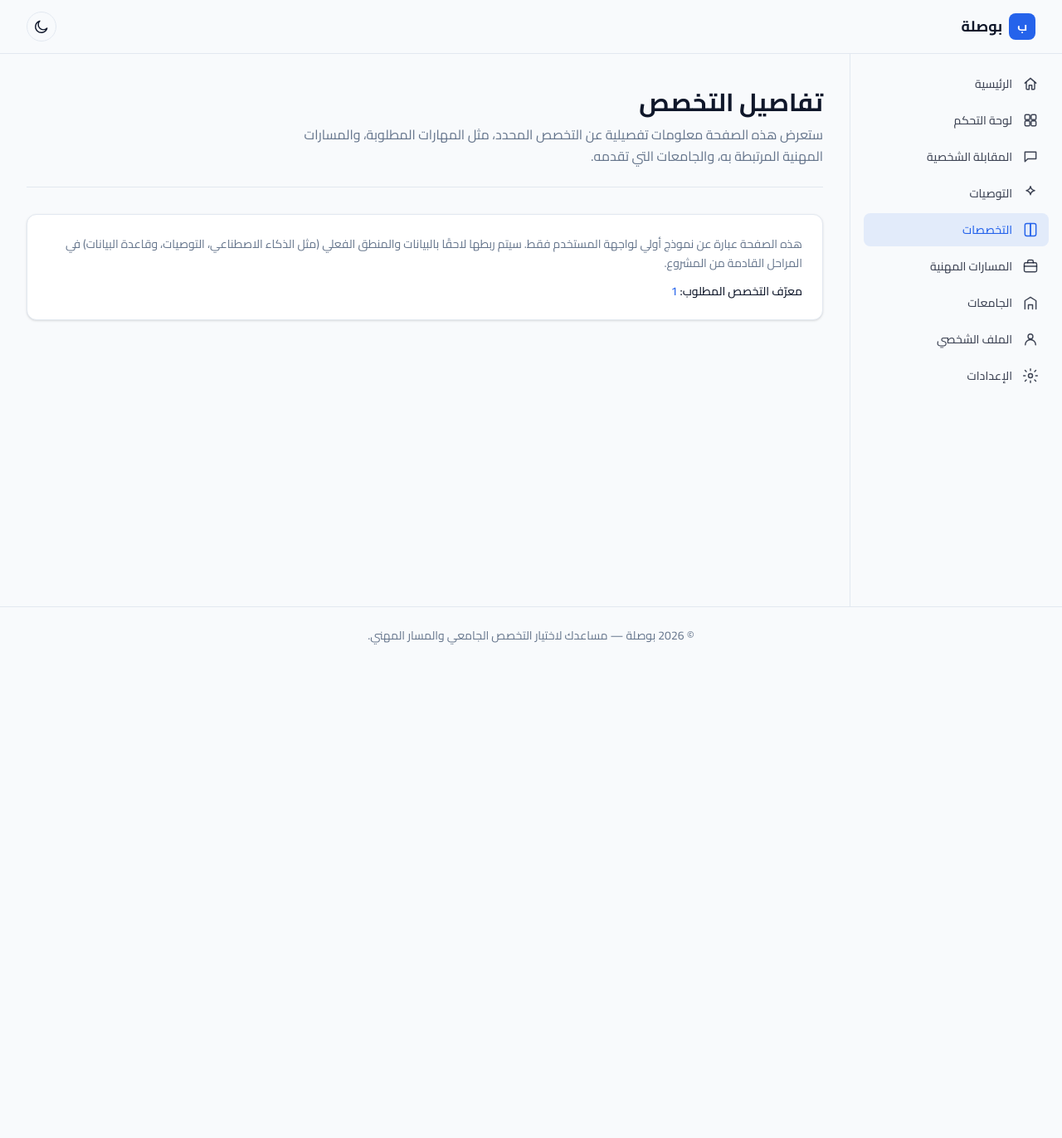
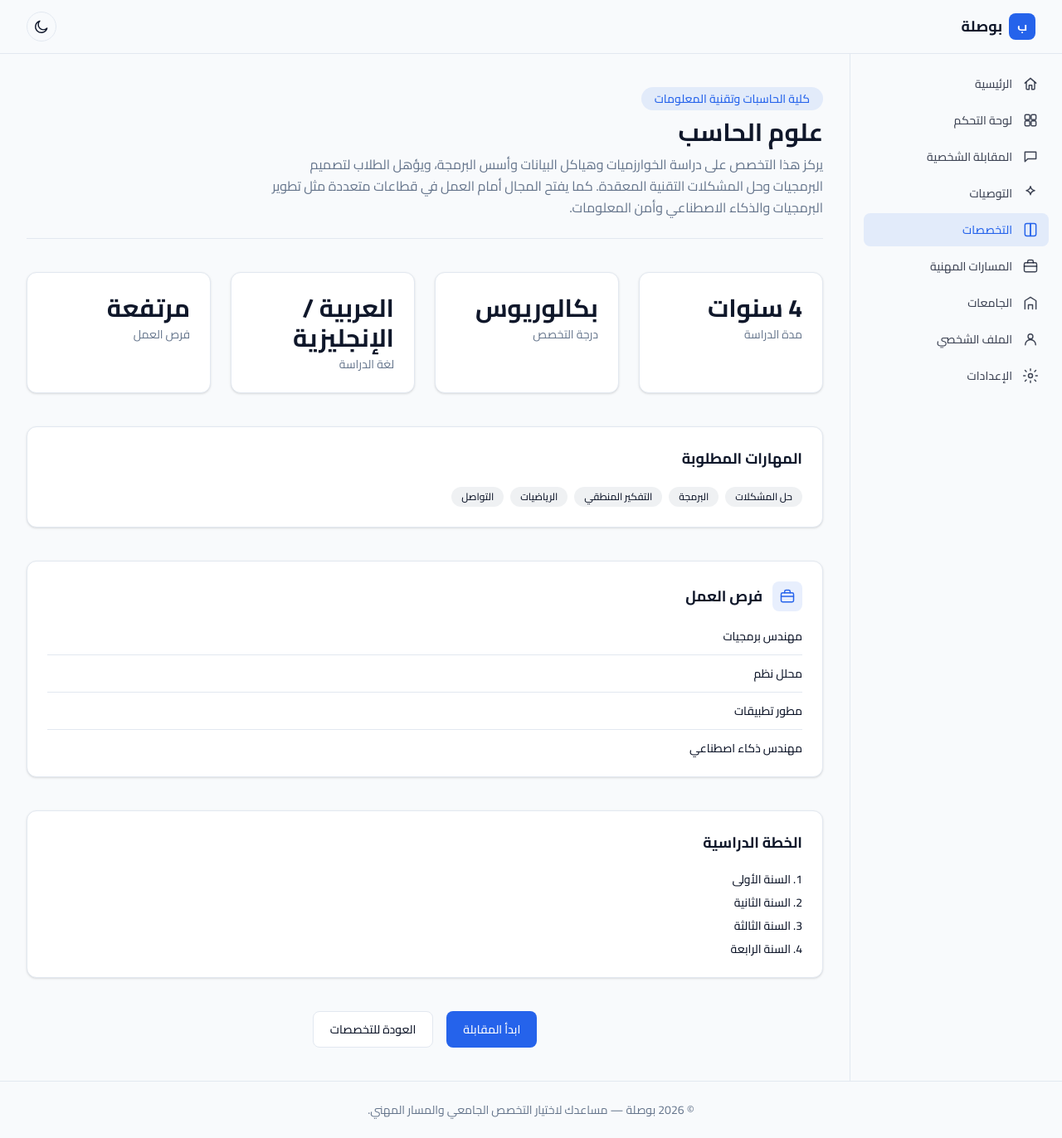
Before and after one commit to TalaS04/bousla-ai-career-advisor, a Next.js app: page /majors/1 in a window 1280 px wide. Shown: the whole page at 83% size. Before the commit the page ends 800 px from the top, so only its background shows below. Built offline with nearby package versions, Linux system fonts and the light colour scheme.

Commit message:
Week 4: Build major details page

```diff
--- a/src/app/majors/[id]/page.tsx
+++ b/src/app/majors/[id]/page.tsx
@@ -1,71 +1,192 @@
 import type { Metadata } from "next";
-import { PlaceholderPage } from "@/components/ui/PlaceholderPage";
+import { Container } from "@/components/ui/Container";
+import { PageHeader } from "@/components/ui/PageHeader";
+import { Button } from "@/components/ui/Button";
+import { StatCard } from "@/components/ui/StatCard";
+import { DashboardCard } from "@/components/ui/DashboardCard";
 
-interface MajorDetailPageProps {
-  /**
-   * In the Next.js App Router (since Next.js 15), route params are provided
-   * as a `Promise` rather than a plain object — this lets Next.js start
-   * streaming the surrounding layout before the specific param values are
-   * resolved. Server Components that need the value must `await` it, as
-   * both functions below do.
-   */
-  params: Promise<{ id: string }>;
+export const metadata: Metadata = { title: "تفاصيل التخصص" };
+
+/** The sample major's name, shown as this static prototype's fixed content. */
+const MAJOR_NAME = "علوم الحاسب";
+
+/** The major's owning faculty, shown as the page header's eyebrow. */
+const MAJOR_FACULTY = "كلية الحاسبات وتقنية المعلومات";
+
+/** Short description of the major, shown under the title. */
+const MAJOR_DESCRIPTION =
+  "يركز هذا التخصص على دراسة الخوارزميات وهياكل البيانات وأسس البرمجة، ويؤهل الطلاب لتصميم البرمجيات وحل المشكلات التقنية المعقدة. كما يفتح المجال أمام العمل في قطاعات متعددة مثل تطوير البرمجيات والذكاء الاصطناعي وأمن المعلومات.";
+
+interface MajorFactSample {
+  label: string;
+  value: string;
 }
 
 /**
- * Builds this page's `<title>` dynamically from the `id` route param.
+ * Quick facts about the major, shown as the information grid.
  *
- * Parameters:
- *   `{ params }` — see `MajorDetailPageProps` above.
- * Return value:
- *   A `Metadata` object with a title that includes the requested major id.
- * Why this exists separately from the page component:
- *   `generateMetadata` is a Next.js convention: the framework calls it to
- *   build `<head>` content independently of (and before) rendering the
- *   page body, which is why it re-reads `params` rather than sharing state
- *   with `MajorDetailPage`.
+ * What it does: a plain data array pairing each fact's label with its
+ * value.
+ *
+ * Why it exists: no CSV loading or database exists yet (Week 4 is UI-
+ * only), so this stands in for real major metadata, letting the
+ * information grid be built and reviewed now against realistic values.
+ *
+ * When it is used: read once, by the `.map()` call in `MajorDetailPage`
+ * below, to render one `StatCard` per fact.
  */
-export async function generateMetadata({
-  params,
-}: MajorDetailPageProps): Promise<Metadata> {
-  const { id } = await params;
-  return { title: `تفاصيل التخصص #${id}` };
-}
+const MAJOR_FACTS: MajorFactSample[] = [
+  { label: "مدة الدراسة", value: "4 سنوات" },
+  { label: "درجة التخصص", value: "بكالوريوس" },
+  { label: "لغة الدراسة", value: "العربية / الإنجليزية" },
+  { label: "فرص العمل", value: "مرتفعة" },
+];
+
+/**
+ * Skills this major requires, shown as badges.
+ *
+ * What it does: a plain list of skill names.
+ *
+ * Why it exists: stands in for real skill data
+ * (`src/data/major_skill_mapping.csv`, planned in Week 3) that isn't
+ * loaded yet.
+ *
+ * When it is used: read once, by the `.map()` call in `MajorDetailPage`
+ * below.
+ */
+const REQUIRED_SKILLS: string[] = ["حل المشكلات", "البرمجة", "التفكير المنطقي", "الرياضيات", "التواصل"];
+
+/**
+ * Career paths this major leads to.
+ *
+ * What it does: a plain list of career titles.
+ *
+ * Why it exists: stands in for real career data
+ * (`src/data/major_career_mapping.csv`, planned in Week 3) that isn't
+ * loaded yet.
+ *
+ * When it is used: read once, by the `.map()` call in `MajorDetailPage`
+ * below.
+ */
+const CAREER_OPPORTUNITIES: string[] = [
+  "مهندس برمجيات",
+  "محلل نظم",
+  "مطور تطبيقات",
+  "مهندس ذكاء اصطناعي",
+];
+
+/**
+ * The four-year study plan's stage labels, in order.
+ *
+ * What it does: a plain, ordered list — array order is meaningful, it's
+ * the study-plan's display order.
+ *
+ * Why it exists: stands in for a real term-by-term curriculum, not
+ * available without the (not-yet-loaded) Week 3 data layer.
+ *
+ * When it is used: read once, by the `.map()` call in `MajorDetailPage`
+ * below, to render a native numbered list.
+ */
+const STUDY_PLAN_STAGES: string[] = ["السنة الأولى", "السنة الثانية", "السنة الثالثة", "السنة الرابعة"];
 
 /**
  * `/majors/[id]` — the detail page for one specific university major.
  *
  * Purpose & responsibility:
- *   Will eventually show everything about one major: its description, the
- *   skills it requires (`major_skill_mapping.csv`), the careers it leads
- *   to (`major_career_mapping.csv`), and which universities offer it
- *   (`university_major_mapping.csv`) — all planned in Week 3's data layer.
- *   For Week 4, with no database wired up, this page cannot fetch a real
- *   major by id — it only proves the dynamic route resolves correctly and
- *   echoes the requested `id` back, so the routing structure is verified
- *   before real data is connected.
+ *   Show everything about one major on a single page: quick facts,
+ *   required skills, the careers it leads to, and its study plan —
+ *   replacing the Week 4 `PlaceholderPage` that stood here before. It
+ *   renders a realistic layout built from static sample data
+ *   (`MAJOR_NAME`, `MAJOR_FACTS`, `REQUIRED_SKILLS`,
+ *   `CAREER_OPPORTUNITIES`, `STUDY_PLAN_STAGES` above), since there's
+ *   still no CSV loading or database to look a major up by id from.
  *
- * Why the `[id]` folder name matters:
- *   Next.js's App Router treats a folder named `[id]` as a dynamic segment
- *   — any path shaped like `/majors/<anything>` matches this file, and
- *   `<anything>` becomes the `id` param. This is what lets `/majors/12` and
- *   `/majors/mechanical-engineering` both resolve here without a separate
- *   route file for every possible major.
+ * Why this no longer reads the `id` route param:
+ *   The previous placeholder awaited `params` just to echo the requested
+ *   id back, to prove the dynamic route resolved correctly. With no data
+ *   source to look majors up in, every id under `/majors/*` shows this
+ *   same static sample major — there's nothing yet to select with the id,
+ *   so keeping the unused param would only add dead code.
+ *
+ * Why the required-skills badges are inline markup, not a new component:
+ *   The same small "rounded pill per skill" styling already exists inline
+ *   inside `MajorRecommendationCard` (on `/recommendations`). Reusing that
+ *   exact styling here (rather than the differently-shaped
+ *   `MajorRecommendationCard` itself, or a new one-off badge component)
+ *   satisfies "reuse existing badge styling" without touching that
+ *   existing, working component.
+ *
+ * Why the information grid, skills, careers, and study plan sections
+ * reuse `StatCard`/`DashboardCard` instead of new components:
+ *   `StatCard` (an icon-less label+value tile here) already is exactly
+ *   "a fact with a label," and `DashboardCard` already is exactly "a
+ *   titled card wrapping a list" — both existing, generic components
+ *   (not specific to the dashboard despite the name), so building this
+ *   page from them is reuse, not a coincidence of similar-looking new
+ *   code.
+ *
+ * Why "ابدأ المقابلة" and "العودة للتخصصات" don't do anything:
+ *   Both would require real navigation/flow logic that's out of scope
+ *   this week. `Button` is used in its plain action-button form (no
+ *   `href`/`onClick`), the same honest-placeholder treatment used
+ *   throughout the app.
  *
  * How it interacts with the rest of the application:
- *   Will eventually be linked to from each major listed on `/majors`.
+ *   Reached from each major card's "عرض التفاصيل" button conceptually
+ *   (that button is itself still a placeholder — see `/majors`). Rendered
+ *   inside `AppShell`, so it automatically gets the Navbar/Sidebar/Footer.
  */
-export default async function MajorDetailPage({ params }: MajorDetailPageProps) {
-  const { id } = await params;
+export default function MajorDetailPage() {
+  return (
+    <Container className="flex flex-col gap-10 py-10">
+      <PageHeader eyebrow={MAJOR_FACULTY} title={MAJOR_NAME} description={MAJOR_DESCRIPTION} />
 
-  return (
-    <PlaceholderPage
-      title="تفاصيل التخصص"
-      description="ستعرض هذه الصفحة معلومات تفصيلية عن التخصص المحدد، مثل المهارات المطلوبة، والمسارات المهنية المرتبطة به، والجامعات التي تقدمه."
-    >
-      <p className="text-sm font-medium text-foreground">
-        معرّف التخصص المطلوب: <span className="text-primary">{id}</span>
-      </p>
-    </PlaceholderPage>
+      <section aria-label="معلومات سريعة" className="grid gap-6 sm:grid-cols-2 lg:grid-cols-4">
+        {MAJOR_FACTS.map((fact) => (
+          <StatCard key={fact.label} value={fact.value} label={fact.label} />
+        ))}
+      </section>
+
+      <DashboardCard title="المهارات المطلوبة">
+        <ul className="flex flex-wrap gap-2">
+          {REQUIRED_SKILLS.map((skill) => (
+            <li
+              key={skill}
+              className="rounded-full bg-muted/10 px-3 py-1 text-xs font-medium text-foreground"
+            >
+              {skill}
+            </li>
+          ))}
+        </ul>
+      </DashboardCard>
+
+      <DashboardCard title="فرص العمل" icon="careers">
+        <ul className="flex flex-col divide-y divide-border">
+          {CAREER_OPPORTUNITIES.map((career) => (
+            <li
+              key={career}
+              className="py-3 text-sm font-medium text-foreground first:pt-0 last:pb-0"
+            >
+              {career}
+            </li>
+          ))}
+        </ul>
+      </DashboardCard>
+
+      <DashboardCard title="الخطة الدراسية">
+        <ol className="list-inside list-decimal space-y-2 text-sm font-medium text-foreground">
+          {STUDY_PLAN_STAGES.map((stage) => (
+            <li key={stage}>{stage}</li>
+          ))}
+        </ol>
+      </DashboardCard>
+
+      <div className="flex flex-col items-center justify-center gap-4 sm:flex-row">
+        <Button ariaLabel="ابدأ المقابلة — الميزة غير مفعّلة بعد">ابدأ المقابلة</Button>
+        <Button variant="secondary" ariaLabel="العودة للتخصصات — الميزة غير مفعّلة بعد">
+          العودة للتخصصات
+        </Button>
+      </div>
+    </Container>
   );
 }
--- a/src/components/ui/PageHeader.tsx
+++ b/src/components/ui/PageHeader.tsx
@@ -1,6 +1,13 @@
 import type { ReactNode } from "react";
 
 interface PageHeaderProps {
+  /**
+   * Optional small label shown above the title, e.g. a category tag on an
+   * entity detail page ("كلية الحاسبات وتقنية المعلومات"). Uses the same
+   * pill style as `SectionTitle`'s and `HeroSection`'s eyebrow, for
+   * visual consistency wherever a small label-above-heading is needed.
+   */
+  eyebrow?: string;
   /** Main Arabic heading for the page, e.g. "لوحة التحكم". */
   title: string;
   /** One or two sentences describing what the page is for. */
@@ -27,12 +34,22 @@ interface PageHeaderProps {
  *
  * How it interacts with the rest of the application:
  *   Used directly by `PlaceholderPage` (which every placeholder route
- *   renders) and by the home page's hero section.
+ *   renders), by the home page's hero section, by `InterviewHeader`
+ *   (which supplies `actions` instead of `eyebrow`), and directly by
+ *   `/majors/[id]` (which supplies `eyebrow` for the major's faculty/
+ *   category) — the same component covers both "badge off to the side"
+ *   and "small label above the title" needs, so any future entity detail
+ *   page (a career, a university) can reuse it exactly as-is.
  */
-export function PageHeader({ title, description, actions }: PageHeaderProps) {
+export function PageHeader({ eyebrow, title, description, actions }: PageHeaderProps) {
   return (
     <div className="flex flex-col gap-4 border-b border-border pb-6 sm:flex-row sm:items-end sm:justify-between">
       <div className="flex flex-col gap-2">
+        {eyebrow ? (
+          <span className="w-fit rounded-full bg-primary/10 px-4 py-1 text-sm font-medium text-primary">
+            {eyebrow}
+          </span>
+        ) : null}
         <h1 className="text-2xl font-bold text-foreground sm:text-3xl">{title}</h1>
         {description ? (
           <p className="max-w-2xl text-sm leading-relaxed text-muted sm:text-base">
```
